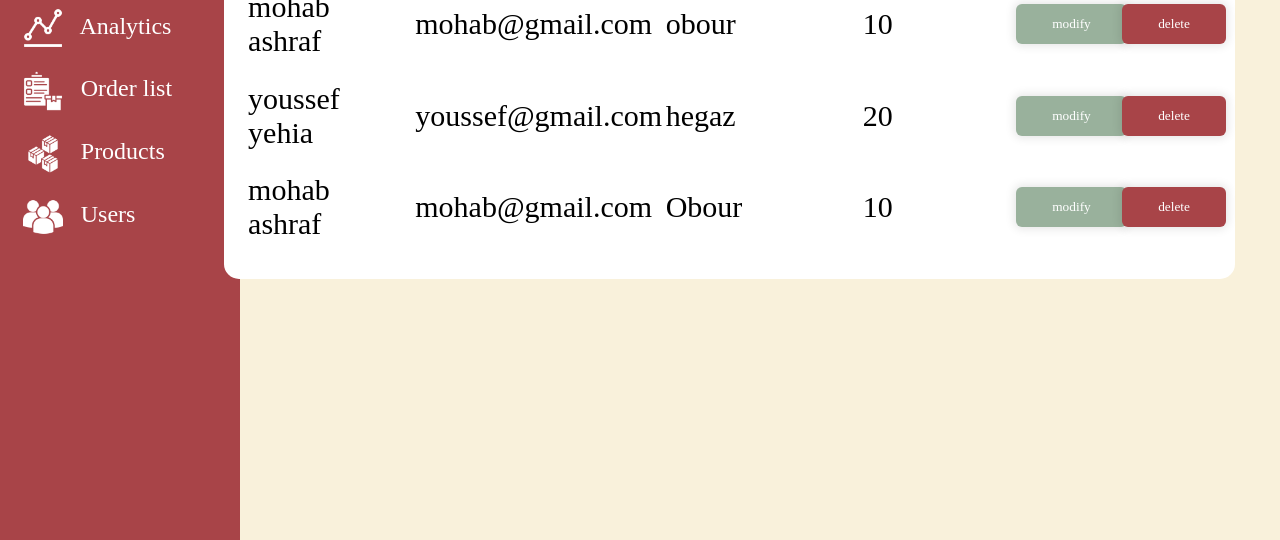
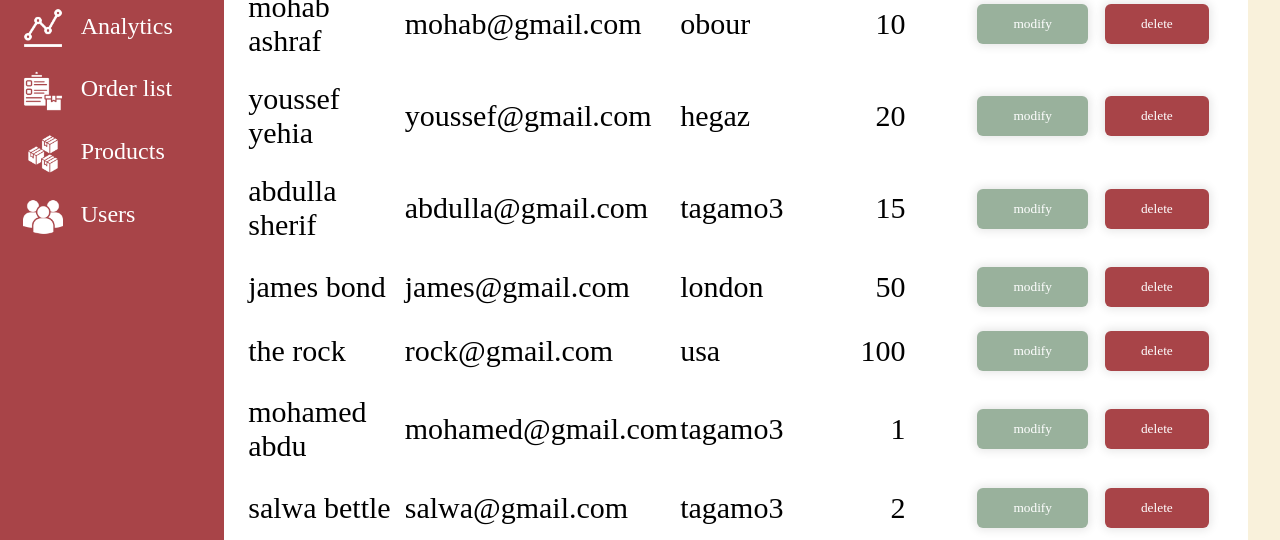
Before and after one commit to Web-Development-Project-CSc/Flavoured, a website: page HTML/users.html in a window 1280 px wide. Shown: the part 182-722 px from the top of the page. Drawn offline with Linux system fonts and the light colour scheme.

Commit message:
final css user

```diff
--- a/HTML/CSS/usersSkin_0.css
+++ b/HTML/CSS/usersSkin_0.css
@@ -24,7 +24,7 @@ img {
   background-color: white;
   border-radius: 15px;
   z-index: 200;
-  width: 77%;
+  width: 78%;
   position: absolute;
   margin-top: 7%;
   margin-left: 17.5%;
@@ -67,7 +67,7 @@ th {
   box-shadow: 0 0 10px 2px rgba(0, 0, 0, .1);
   border-radius: 6px;
   padding: 12px 36px;
-  margin-left: 110%;
+  margin-left: 60%;
   font-family: 'Times New Roman', Times, serif;
   vertical-align: middle;
   text-align: center;
@@ -83,13 +83,21 @@ th {
   box-shadow: 0 0 10px 2px rgba(0, 0, 0, .1);
   border-radius: 6px;
   padding: 12px 36px;
-  margin-left: 110%;
+  margin-left: 80%;
   font-family: 'Times New Roman', Times, serif;
   vertical-align: middle;
   text-align: center;
+
 }
 
-.modifyButton:active,.deleteButton:active, button {
+span {
+  display: inline-block;
+
+}
+
+.modifyButton:active,
+.deleteButton:active,
+button {
   box-shadow: 0 0 8px 2px rgba(0, 0, 0, 0.525);
   border-radius: 6px;
 }
--- a/HTML/users.html
+++ b/HTML/users.html
@@ -84,12 +84,44 @@
                 <td><button class="deleteButton">delete</button></td>
             </tr>
             <tr>
-                <td>mohab ashraf</td>
-                <td>mohab@gmail.com</td>
-                <td>Obour</td>
-                <td class="numbers">10</td>
+                <td>abdulla sherif</td>
+                <td>abdulla@gmail.com</td>
+                <td>tagamo3</td>
+                <td class="numbers">15</td>
                 <td><button class="modifyButton">modify</button></td>
-                <td><button  class="deleteButton">delete</button></td>
+                <td><button class="deleteButton">delete</button></td>
+            </tr>
+            <tr>
+                <td>james bond</td>
+                <td>james@gmail.com</td>
+                <td>london</td>
+                <td class="numbers">50</td>
+                <td><button class="modifyButton">modify</button></td>
+                <td><button class="deleteButton">delete</button></td>
+            </tr>
+            <tr>
+                <td>the rock</td>
+                <td>rock@gmail.com</td>
+                <td>usa</td>
+                <td class="numbers">100</td>
+                <td><button class="modifyButton">modify</button></td>
+                <td><button class="deleteButton">delete</button></td>
+            </tr>
+            <tr>
+                <td>mohamed abdu</td>
+                <td>mohamed@gmail.com</td>
+                <td>tagamo3</td>
+                <td class="numbers">1</td>
+                <td><button class="modifyButton">modify</button></td>
+                <td><button class="deleteButton">delete</button></td>
+            </tr>
+            <tr>
+                <td>salwa bettle</td>
+                <td>salwa@gmail.com</td>
+                <td>tagamo3</td>
+                <td class="numbers">2</td>
+                <td><button class="modifyButton">modify</button></td>
+                <td><button class="deleteButton">delete</button></td>
             </tr>
         </table>
     </section>
```
